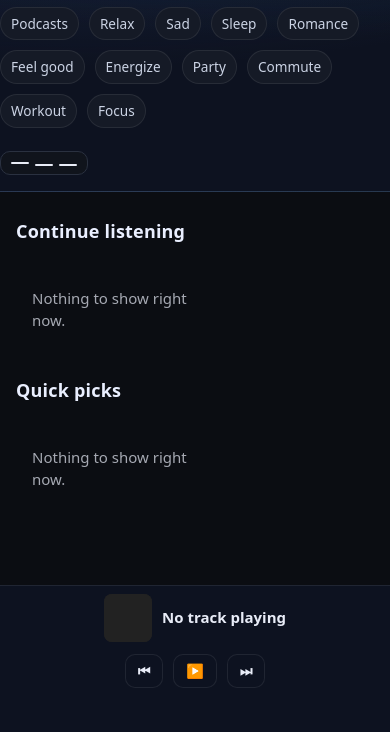
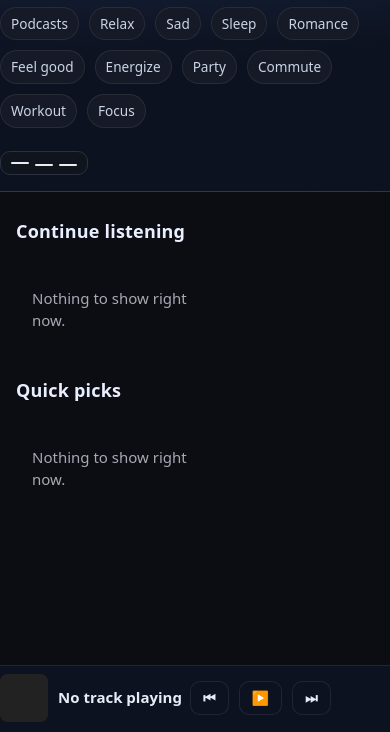
Before and after one commit to MiladModasir/Musicapp, a plain HTML site: page index.html in a window 390 px wide. Shown: the part 112-844 px from the top of the page. Drawn offline with nearby package versions, Linux system fonts and the light colour scheme; no server answers.

Commit message:
feat(ui): mobile polish + safe areas + now page layout

```diff
--- a/css/responsive.css
+++ b/css/responsive.css
@@ -23,9 +23,6 @@
   .track img{width:48px;height:48px;border-radius:10px}
   .chip{padding:7px 10px}
   #playerBar{
-  display: flex;
-  flex-direction: column;
-  gap: 12px;
   align-items: center;
 }
 }
--- a/css/style.css
+++ b/css/style.css
@@ -158,7 +158,7 @@ footer{
 /* compact layout on phones */
 @media (max-width: 720px){
   #playerBar{ grid-template-columns: 1fr auto; }
-  #playerBar .now-right{ opacity: 0;}
+  #playerBar .now-right{ display: none;}
   #playerBar input[type="range"]{ flex: 1; width: auto; }
 }
 
@@ -259,19 +259,13 @@ footer { padding-bottom: max(10px, env(safe-area-inset-bottom)); }
     /* display: flex;
     flex-direction: column;
     align-items: center; */
-    gap: 14px;
+    gap: 12px;
   }
   .now-hero {
     flex-direction: column;
     align-items: start;
   }
   .nowpage .hero-meta { width: 100%; }
-  #playerBar{
-  display: flex;
-  flex-direction: column;
-  gap: 12px;
-  align-items: center;
-}
 }
 
 /* iPhone-ish widths: tighten spacing + cap even more */
@@ -286,8 +280,7 @@ footer { padding-bottom: max(10px, env(safe-area-inset-bottom)); }
   .track img { width: 48px; height: 48px; }
   #playerBar{
   display: flex;
-  flex-direction: column;
-  gap: 12px;
+  gap: 8px;
   align-items: center;
 }
 }
```
